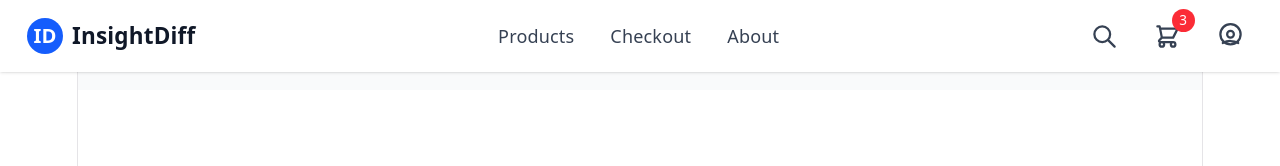
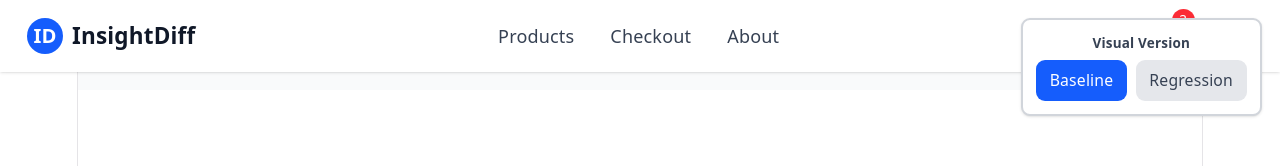
Before and after one commit to nataliasleifman-pixel/ecommerce_react_demo, a React (Vite) app in the folder InsightDiff-Demo/: page / in a window 1280 px wide. Shown: the top 166 px of the page. Built offline with nearby package versions, Linux system fonts and the light colour scheme.

Commit message:
Add version selector and regression components

```diff
--- a/InsightDiff-Demo/src/App.jsx
+++ b/InsightDiff-Demo/src/App.jsx
@@ -1,12 +1,54 @@
+import { useState } from 'react'
 import { Navbar } from './components/Navbar'
+import { NavbarRegression } from './components/NavbarRegression'
 import { CheckoutPage } from './components/CheckoutPage'
+import { CheckoutPageRegression } from './components/CheckoutPageRegression'
 import './index.css'
 
 function App() {
+  const [version, setVersion] = useState('baseline')
+
   return (
     <div className="min-h-screen bg-white">
-      <Navbar />
-      <CheckoutPage />
+      {/* Version Selector - Fixed in corner for easy switching */}
+      <div className="version-selector">
+        <div className="text-xs font-bold text-gray-700 mb-2">Visual Version</div>
+        <div className="flex gap-2">
+          <button
+            onClick={() => setVersion('baseline')}
+            className={`px-3 py-2 text-sm font-medium rounded-lg transition-colors ${
+              version === 'baseline'
+                ? 'bg-blue-600 text-white'
+                : 'bg-gray-200 text-gray-700 hover:bg-gray-300'
+            }`}
+          >
+            Baseline
+          </button>
+          <button
+            onClick={() => setVersion('regression')}
+            className={`px-3 py-2 text-sm font-medium rounded-lg transition-colors ${
+              version === 'regression'
+                ? 'bg-red-600 text-white'
+                : 'bg-gray-200 text-gray-700 hover:bg-gray-300'
+            }`}
+          >
+            Regression
+          </button>
+        </div>
+      </div>
+
+      {/* Render appropriate version */}
+      {version === 'baseline' ? (
+        <>
+          <Navbar />
+          <CheckoutPage />
+        </>
+      ) : (
+        <>
+          <NavbarRegression />
+          <CheckoutPageRegression />
+        </>
+      )}
     </div>
   )
 }
```
